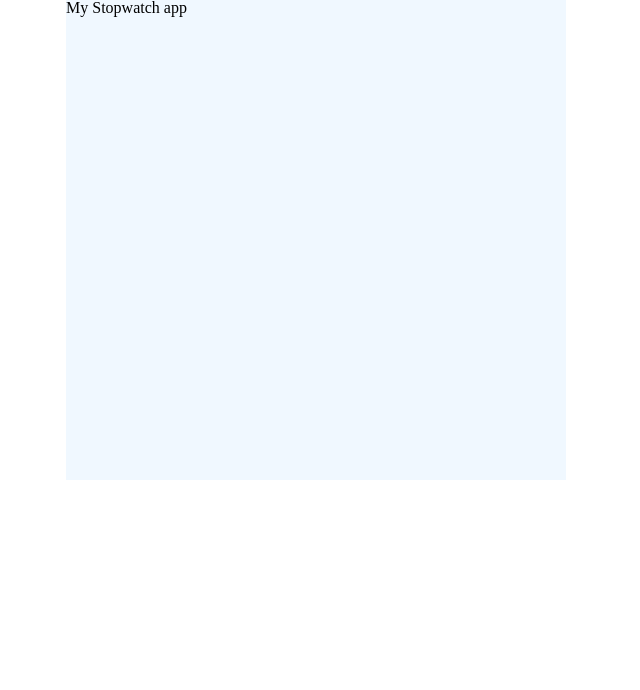
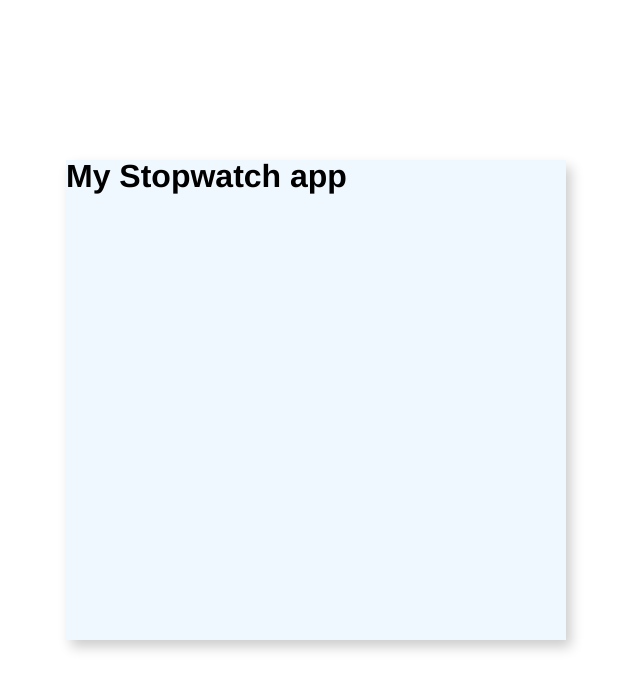
Before and after one commit to Shopify/eng-intern-assessment-react, a React app: page / in a window 1280 px wide. Shown: the top 690 px of the page, without its empty margins (324-964 px from the left). Built offline with nearby package versions, Linux system fonts and the light colour scheme; the HTML template or start-up script is replaced by a standard one.

Commit message:
moved reset and styled main stopwatch area

```diff
--- a/src/App.tsx
+++ b/src/App.tsx
@@ -1,12 +1,11 @@
 import React from 'react';
 import StopWatch from './StopWatch';
 import './styles/App.css';
-import './styles/CssReset.css';
 
 export default function App() {
 	return (
 		<main>
-			<h1>My Stopwatch app</h1>
+			<h1 className='title'>My Stopwatch app</h1>
 			<StopWatch />
 		</main>
 	);
--- a/src/styles/App.css
+++ b/src/styles/App.css
@@ -1,12 +1,158 @@
+/* CSS reset */
+
+/* http://meyerweb.com/eric/tools/css/reset/
+   v2.0 | 20110126
+   License: none (public domain)
+*/
+
+html,
+body,
+div,
+span,
+applet,
+object,
+iframe,
+h1,
+h2,
+h3,
+h4,
+h5,
+h6,
+p,
+blockquote,
+pre,
+a,
+abbr,
+acronym,
+address,
+big,
+cite,
+code,
+del,
+dfn,
+em,
+img,
+ins,
+kbd,
+q,
+s,
+samp,
+small,
+strike,
+strong,
+sub,
+sup,
+tt,
+var,
+b,
+u,
+i,
+center,
+dl,
+dt,
+dd,
+ol,
+ul,
+li,
+fieldset,
+form,
+label,
+legend,
+table,
+caption,
+tbody,
+tfoot,
+thead,
+tr,
+th,
+td,
+article,
+aside,
+canvas,
+details,
+embed,
+figure,
+figcaption,
+footer,
+header,
+hgroup,
+menu,
+nav,
+output,
+ruby,
+section,
+summary,
+time,
+mark,
+audio,
+video {
+	margin: 0;
+	padding: 0;
+	border: 0;
+	font-size: 100%;
+	font: inherit;
+	vertical-align: baseline;
+}
+/* HTML5 display-role reset for older browsers */
+article,
+aside,
+details,
+figcaption,
+figure,
+footer,
+header,
+hgroup,
+menu,
+nav,
+section {
+	display: block;
+}
+body {
+	line-height: 1;
+}
+ol,
+ul {
+	list-style: none;
+}
+blockquote,
+q {
+	quotes: none;
+}
+blockquote:before,
+blockquote:after,
+q:before,
+q:after {
+	content: '';
+	content: none;
+}
+table {
+	border-collapse: collapse;
+	border-spacing: 0;
+}
+
+/* End of Reset */
+
+body {
+	font-family: Helvetica;
+}
+
 main {
 	background-color: aliceblue;
+	box-shadow: 5px 7px 12px rgba(0, 0, 0, 0.2);
 	height: 60vh;
 	max-height: 700px;
 	width: 50vw;
 	max-width: 500px;
+
+	/* Center */
+	position: absolute;
+	top: 50%;
+	left: 50%;
+	transform: translate(-50%, -50%);
+}
+
+.title {
+	font-weight: 800;
+	font-size: 2rem;
 	margin: auto;
 }
-
-h1 {
-	margin: auto;
-}
--- a/src/styles/CssReset.css
+++ /dev/null
@@ -1,48 +0,0 @@
-/* http://meyerweb.com/eric/tools/css/reset/
-   v2.0 | 20110126
-   License: none (public domain)
-*/
-
-html, body, div, span, applet, object, iframe,
-h1, h2, h3, h4, h5, h6, p, blockquote, pre,
-a, abbr, acronym, address, big, cite, code,
-del, dfn, em, img, ins, kbd, q, s, samp,
-small, strike, strong, sub, sup, tt, var,
-b, u, i, center,
-dl, dt, dd, ol, ul, li,
-fieldset, form, label, legend,
-table, caption, tbody, tfoot, thead, tr, th, td,
-article, aside, canvas, details, embed,
-figure, figcaption, footer, header, hgroup,
-menu, nav, output, ruby, section, summary,
-time, mark, audio, video {
-	margin: 0;
-	padding: 0;
-	border: 0;
-	font-size: 100%;
-	font: inherit;
-	vertical-align: baseline;
-}
-/* HTML5 display-role reset for older browsers */
-article, aside, details, figcaption, figure,
-footer, header, hgroup, menu, nav, section {
-	display: block;
-}
-body {
-	line-height: 1;
-}
-ol, ul {
-	list-style: none;
-}
-blockquote, q {
-	quotes: none;
-}
-blockquote:before, blockquote:after,
-q:before, q:after {
-	content: '';
-	content: none;
-}
-table {
-	border-collapse: collapse;
-	border-spacing: 0;
-}
```
